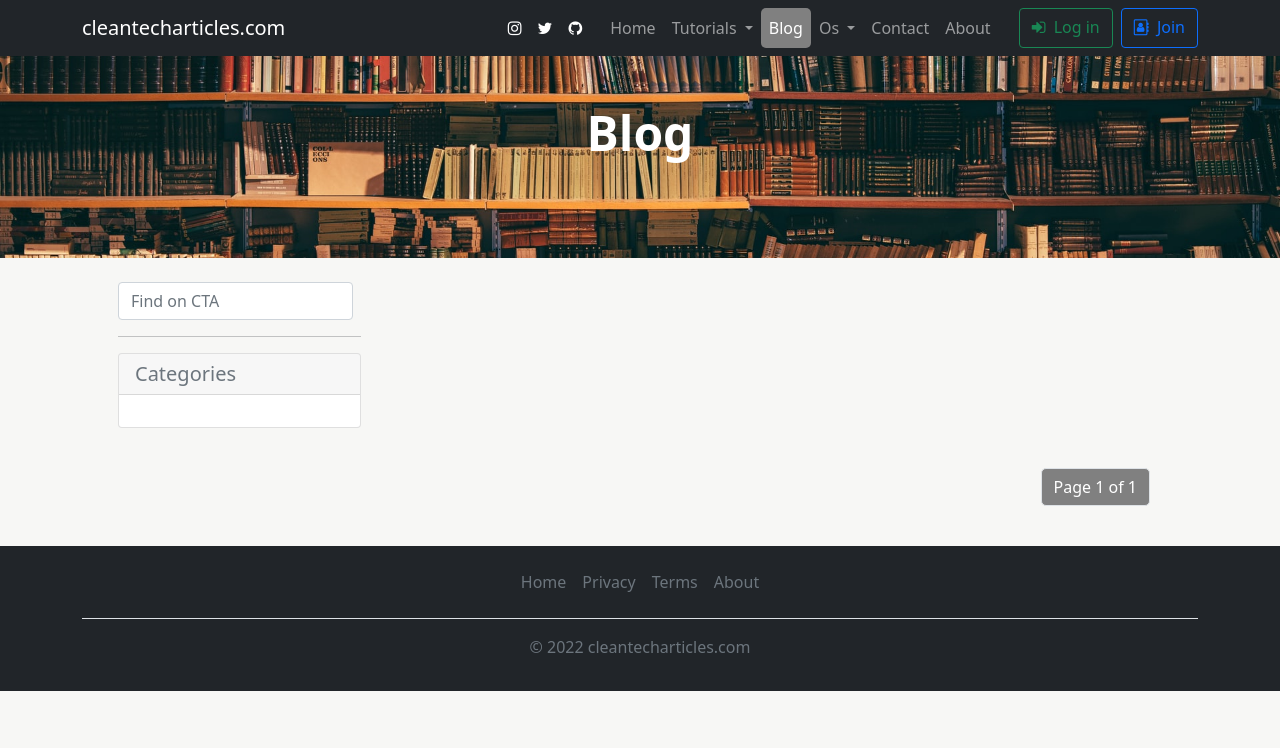
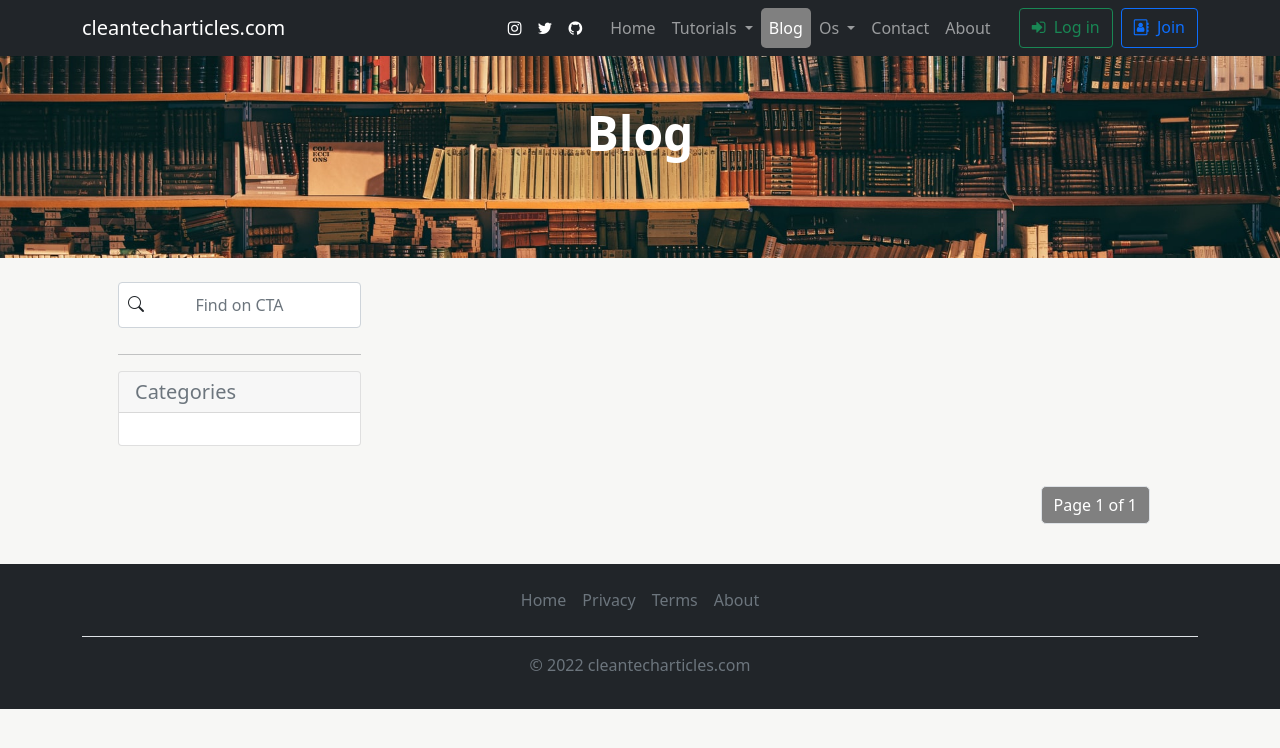
Before and after one commit to eselikburak/cleantecharticles, a Django app: page /blog/all-posts/ in a window 1280 px wide. Shown: the top 748 px of the page. Run offline with Django 3.2, Linux system fonts and the light colour scheme; data that the repository does not hold is empty; some libraries are stand-ins or nearby versions.

Commit message:
added maxlength attr and new search icon in blog.html and re-edit msg in search.js

```diff
--- a/cleantech/blog/views.py
+++ b/cleantech/blog/views.py
@@ -137,7 +137,7 @@ class SearchView(View):
                 search_results = False
             else:
                 #TODO Do not send all object data just send title and slug field!
-                search_results = Post.objects.filter(is_available=True, title__contains=str(searchbox_text))
+                search_results = Post.objects.filter(is_available=True, title__contains=str(searchbox_text))[:20]
             if search_results and search_results.count() >= 1:
                 search_results = serializers.serialize('json', search_results)
             else:
--- a/cleantech/static/js/search.js
+++ b/cleantech/static/js/search.js
@@ -20,8 +20,8 @@ $(document).ready(function () {
                         $("#categories").fadeIn(250);
                     } else {
                         $("#search_results").html('')
-                        let msg = "No Result!"
-                        $("#search_results").html($("#search_results").html() + "<p class='list-group-item text-warning'> - " + msg + "</p>");
+                        let msg = "No results for '" + x + "'";
+                        $("#search_results").html($("#search_results").html() + "<p class='list-group-item text-danger'> - " + msg + "</p>");
                     };
                 } else {
                     for (let i = 0; i < results.length; i++) {
--- a/cleantech/templates/blog/blog.html
+++ b/cleantech/templates/blog/blog.html
@@ -3,6 +3,30 @@
 {% load humanize %}
 
 {% block title %} Blog {% endblock title %}
+
+{% block style %}
+
+    .input-icons i {
+        position: absolute;
+    }
+
+    .input-icons {
+        width: 100%;
+        margin-bottom: 10px;
+    }
+
+    .icon {
+        padding: 10px;
+        min-width: 40px;
+    }
+
+    .input-field {
+        width: 100%;
+        padding: 10px;
+        text-align: center;
+    }
+
+{% endblock  %}
 
 {% block content %}
 
@@ -21,9 +45,12 @@
 
             <div class="col-lg-3 my-3 d-inline">
                 <form action="#" class="d-flex" method="GET" autocomplete="off">
-                    <input class="input-text form-control me-2" type="text" id="searchbox" placeholder="Find on CTA" name="search">
+                    <div class="input-icons">
+                        <i class="bi bi-search icon"></i>
+                        <input class="input-text form-control me-2 input-field" type="text" id="searchbox" placeholder="Find on CTA" name="search" maxlength="200">
+                    </div>
                   </form>
-                    <div class="mb-3 mt-1 card overflow-auto" id="searchcard" data-tag="dropdown-list" style="display: none; position: absolute; z-index: 1; font-size: 11px; max-height: 160px; min-width: 240px;">
+                    <div class="mb-3 mt-1 card overflow-auto" id="searchcard" data-tag="dropdown-list" style="display: none; position: absolute; z-index: 1; font-size: 14px; max-height: 160px; min-width: 240px; max-width: 560px;">
                         <div class="card-body">
                             <ul class="list-group list-group-flush rounded" id="search_results">
 
```
